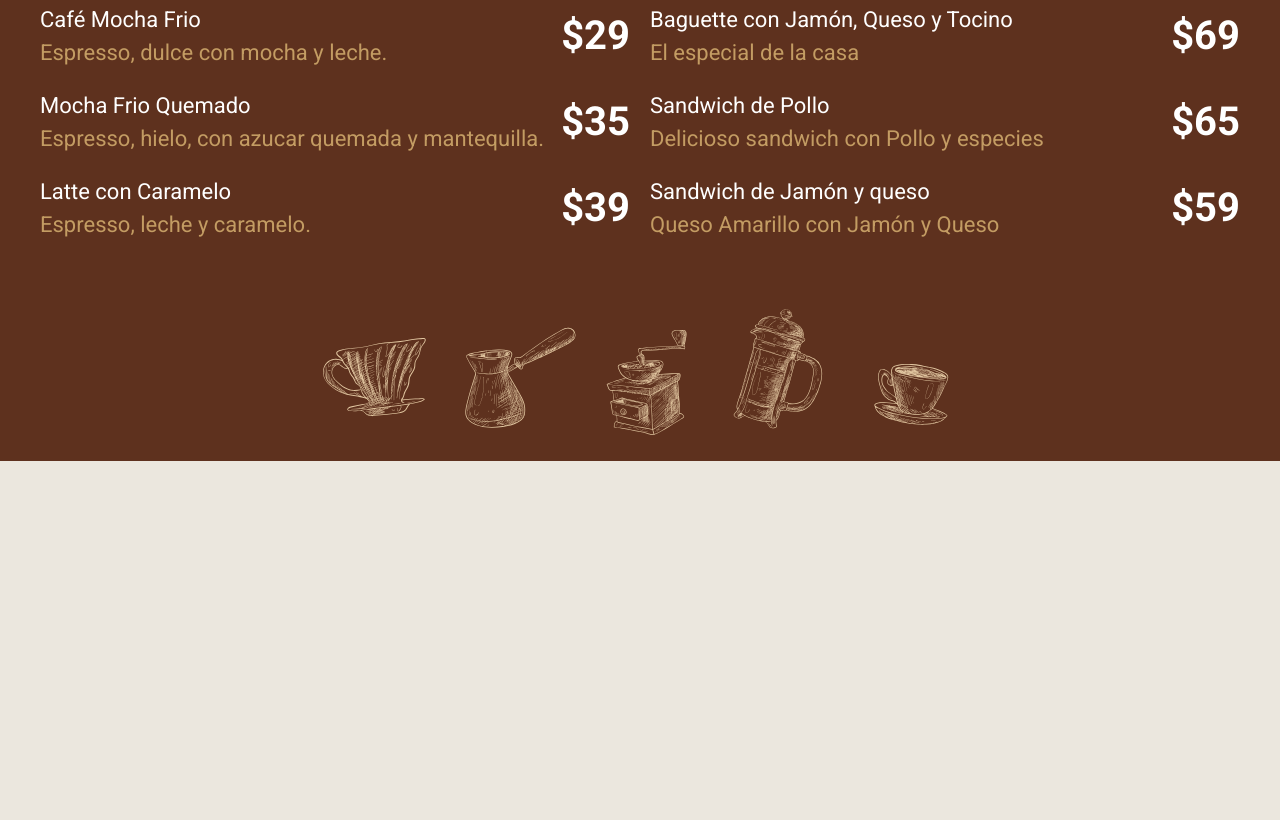
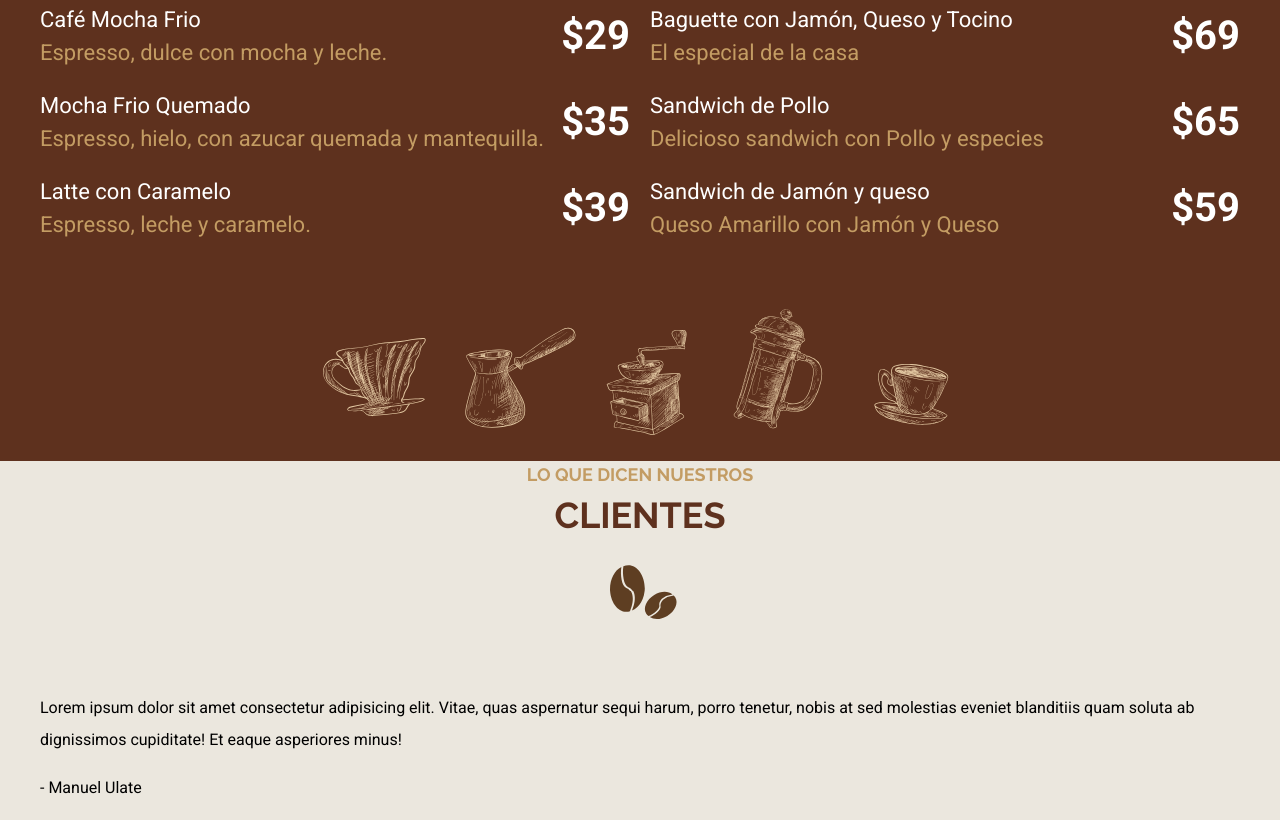
Before and after one commit to ManuUSS/coffee-shop, a website: page index.html in a window 1280 px wide. Shown: the part 3939-4759 px from the top of the page. Before the commit the page ends 4400 px from the top, so only its background shows below. Drawn offline with nearby package versions, Linux system fonts and the light colour scheme; files that its build step writes are made by us from their sources; files whose address does not match are found by name; a web font is replaced by a local one.

Commit message:
testimonials html

```diff
--- a/index.html
+++ b/index.html
@@ -162,5 +162,13 @@
         </div>
     </section>
 
+    <section class="our-testimonials container">
+        <h2><span>Lo que dicen nuestros</span> clientes</h2>
+        <div class="testimonial">
+            <p>Lorem ipsum dolor sit amet consectetur adipisicing elit. Vitae, quas aspernatur sequi harum, porro tenetur, nobis at sed molestias eveniet blanditiis quam soluta ab dignissimos cupiditate! Et eaque asperiores minus!</p>
+            <p class="author">- Manuel Ulate</p>
+        </div>
+    </section>
+
 </body>
 </html>
```
